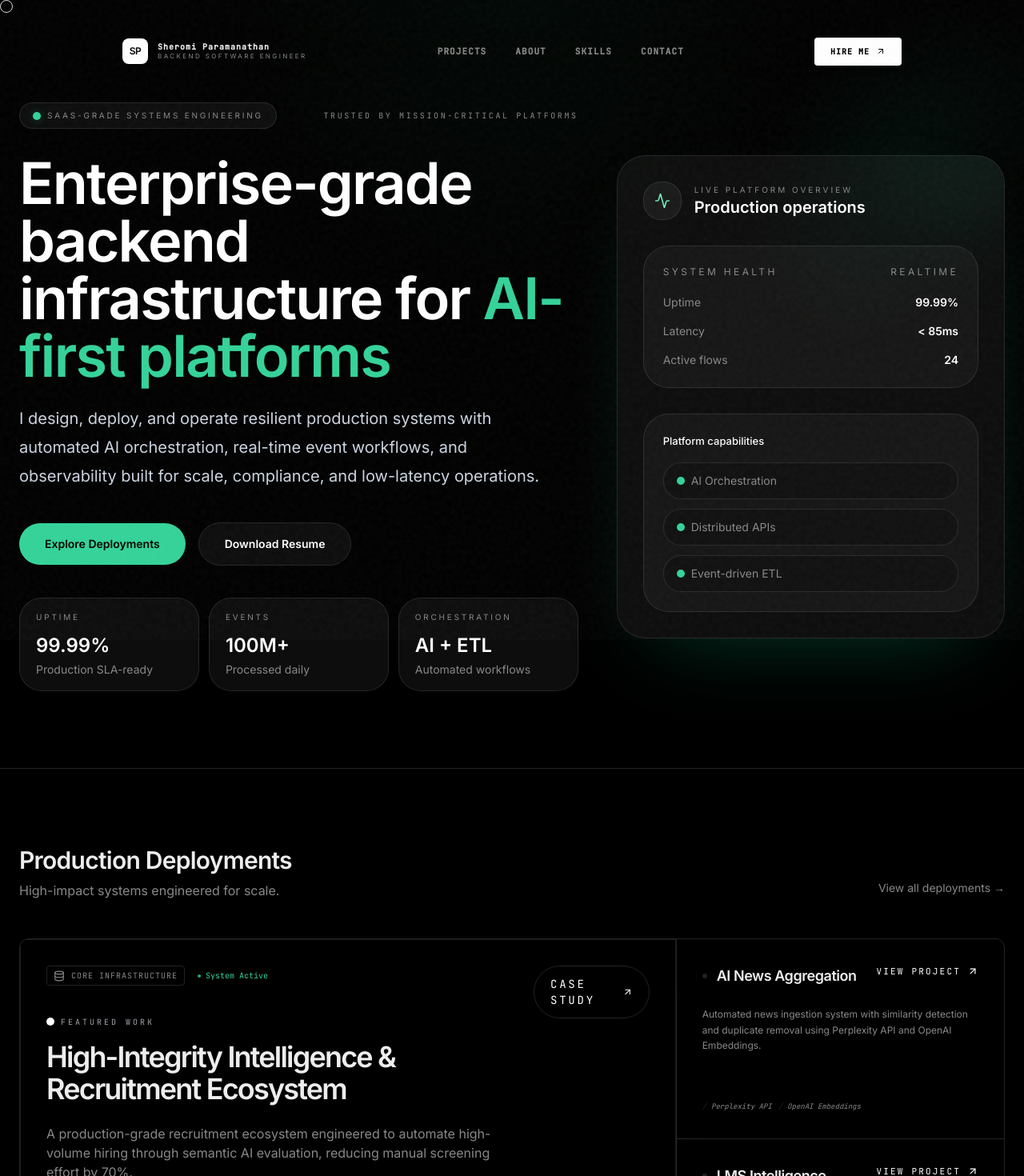
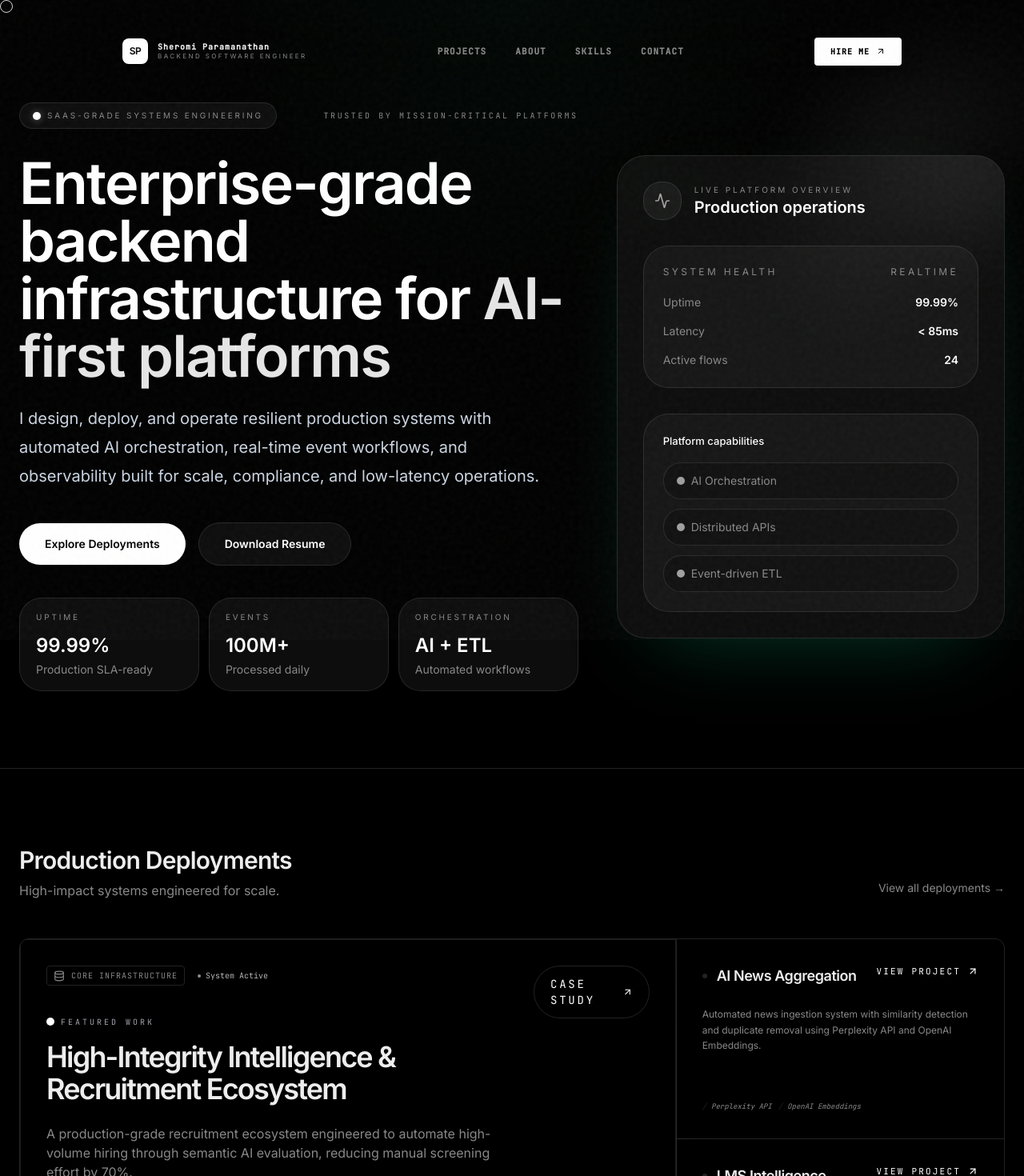
Before and after one commit to SheromiParamanathan/my-sample-portfolio, a Next.js app: page / in a window 1280 px wide. Shown: the top 1470 px of the page at 80% size. Built offline with nearby package versions, Linux system fonts and the light colour scheme.

Commit message:
Updated Hero Page 3

```diff
--- a/app/globals.css
+++ b/app/globals.css
@@ -12,7 +12,7 @@
 
   --accent: #ffffff;
   --accent-secondary: #a1a1aa;
-  --accent-emerald: #10b981;
+  --accent-emerald: #ffffff;
 
   --border: #222222;
   --card: #0a0a0a;
--- a/app/projects/[slug]/page.tsx
+++ b/app/projects/[slug]/page.tsx
@@ -23,8 +23,8 @@ export async function generateMetadata({ params }: Props): Promise<Metadata> {
 }
 
 const statusColors: Record<string, string> = {
-  production: "text-emerald-400 bg-emerald-400/10 border-emerald-400/20",
-  "in-progress": "text-amber-400 bg-amber-400/10 border-amber-400/20",
+  production: "text-white border-white/20 bg-white/5",
+  "in-progress": "text-slate-300 border-slate-400/20 bg-slate-500/10",
   archived: "text-slate-400 bg-slate-400/10 border-slate-400/20",
 };
 
@@ -57,7 +57,7 @@ export default function ProjectDetailPage({ params }: Props) {
               style={{
                 color: "var(--accent)",
                 borderColor: "var(--border)",
-                backgroundColor: "rgba(124, 106, 247, 0.08)",
+                backgroundColor: "rgba(255, 255, 255, 0.08)",
               }}
             >
               Featured
--- a/components/CreativeHome.tsx
+++ b/components/CreativeHome.tsx
@@ -11,11 +11,11 @@ import { Magnetic } from "./Magnetic";
 import { SectionWrapper } from "./SectionWrapper";
 
 const colorBands = [
-   { bg: "#6366f1", ink: "#ffffff" }, // Indigo
-   { bg: "#E8E2D3", ink: "#111111" }, // Parchment
-   { bg: "#10b981", ink: "#ffffff" }, // Emerald
-   { bg: "#f43f5e", ink: "#ffffff" }, // Rose
-   { bg: "#3b82f6", ink: "#ffffff" }, // Blue
+   { bg: "#111111", ink: "#ffffff" }, // Dark
+   { bg: "#222222", ink: "#ffffff" }, // Charcoal
+   { bg: "#2f2f2f", ink: "#ffffff" }, // Slate
+   { bg: "#3f3f3f", ink: "#ffffff" }, // Graphite
+   { bg: "#4f4f4f", ink: "#ffffff" }, // Smoke
 ];
 
 const iconMap: Record<string, React.ReactNode> = {
@@ -93,7 +93,7 @@ export function CreativeHome() {
             <div className="absolute inset-x-0 top-0 h-[420px] pointer-events-none opacity-30">
                <div className="absolute inset-x-0 top-0 h-full bg-[radial-gradient(circle_at_top,rgba(16,185,129,0.14),transparent_55%)]" />
             </div>
-            <div className="absolute right-[-12%] top-20 h-[420px] w-[420px] rounded-full bg-gradient-to-br from-emerald-400/15 via-transparent to-sky-400/0 blur-3xl" />
+            <div className="absolute right-[-12%] top-20 h-[420px] w-[420px] rounded-full bg-gradient-to-br from-white/15 via-transparent to-slate-500/0 blur-3xl" />
 
             <div className="max-w-7xl mx-auto relative z-10 w-full">
                <div className="grid lg:grid-cols-12 gap-12 items-center">
@@ -105,14 +105,14 @@ export function CreativeHome() {
                   >
                      <div className="flex flex-col sm:flex-row sm:items-center sm:justify-between gap-4 mb-8">
                         <div className="inline-flex items-center gap-2 rounded-full border border-white/10 bg-white/5 px-4 py-2 text-[10px] uppercase tracking-[0.28em] text-[var(--muted)]">
-                           <span className="h-2.5 w-2.5 rounded-full bg-emerald-400 shadow-[0_0_10px_rgba(16,185,129,0.35)]" />
+                           <span className="h-2.5 w-2.5 rounded-full bg-white shadow-[0_0_10px_rgba(255,255,255,0.35)]" />
                            SaaS-grade systems engineering
                         </div>
                         <div className="text-[10px] font-mono uppercase tracking-[0.26em] text-[var(--muted)]">Trusted by mission-critical platforms</div>
                      </div>
 
                      <h1 className="text-5xl md:text-6xl lg:text-7xl font-bold tracking-tight text-white leading-tight">
-                        Enterprise-grade backend infrastructure for <span className="text-emerald-400">AI-first platforms</span>
+                        Enterprise-grade backend infrastructure for <span className="text-white/90">AI-first platforms</span>
                      </h1>
 
                      <p className="text-xl text-slate-300 max-w-2xl mt-6 leading-9">
@@ -120,10 +120,10 @@ export function CreativeHome() {
                      </p>
 
                      <div className="mt-10 flex flex-wrap items-center gap-4">
-                        <a href="#projects" className="inline-flex items-center justify-center rounded-full bg-emerald-400 px-8 py-4 text-sm font-semibold text-black shadow-[0_24px_80px_-40px_rgba(16,185,129,0.95)] transition duration-300 hover:-translate-y-0.5">
+                        <a href="#projects" className="inline-flex items-center justify-center rounded-full bg-white px-8 py-4 text-sm font-semibold text-black shadow-[0_24px_80px_-40px_rgba(255,255,255,0.55)] transition duration-300 hover:bg-slate-100 hover:-translate-y-0.5">
                            Explore Deployments
                         </a>
-                        <a href="/resume.pdf" target="_blank" className="inline-flex items-center justify-center rounded-full border border-white/10 bg-white/5 px-8 py-4 text-sm font-semibold text-white transition duration-300 hover:border-emerald-400 hover:bg-white/10">
+                        <a href="/resume.pdf" target="_blank" className="inline-flex items-center justify-center rounded-full border border-white/10 bg-white/5 px-8 py-4 text-sm font-semibold text-white transition duration-300 hover:border-white/30 hover:bg-white/10">
                            Download Resume
                         </a>
                      </div>
@@ -150,11 +150,11 @@ export function CreativeHome() {
                      className="hidden lg:block lg:col-span-5"
                   >
                      <div className="relative overflow-hidden rounded-[36px] border border-white/10 bg-[rgba(255,255,255,0.05)] p-8 shadow-[0_40px_100px_-50px_rgba(16,185,129,0.35)] backdrop-blur-xl">
-                        <div className="absolute -top-10 -right-8 h-32 w-32 rounded-full bg-emerald-400/10 blur-3xl" />
+                        <div className="absolute -top-10 -right-8 h-32 w-32 rounded-full bg-white/10 blur-3xl" />
                         <div className="relative space-y-8">
                            <div className="flex items-center gap-4">
                               <div className="grid h-12 w-12 place-items-center rounded-3xl bg-white/5 border border-white/10">
-                                 <Activity size={20} className="text-emerald-300" />
+                                 <Activity size={20} className="text-white/60" />
                               </div>
                               <div>
                                  <p className="text-[10px] uppercase tracking-[0.3em] text-[var(--muted)]">Live platform overview</p>
@@ -190,7 +190,7 @@ export function CreativeHome() {
                                     "Event-driven ETL"
                                  ].map((label) => (
                                     <div key={label} className="inline-flex items-center gap-2 rounded-3xl border border-white/10 bg-black/20 px-4 py-3 text-sm text-[var(--muted)]">
-                                       <span className="h-2.5 w-2.5 rounded-full bg-emerald-400" />
+                                       <span className="h-2.5 w-2.5 rounded-full bg-white/60" />
                                        {label}
                                     </div>
                                  ))}
@@ -227,8 +227,8 @@ export function CreativeHome() {
                                  <Database size={14} className="text-[var(--muted)]" />
                                  <span className="text-[10px] font-mono text-[var(--muted)] uppercase tracking-widest">Core Infrastructure</span>
                               </div>
-                              <div className="flex items-center gap-1.5 text-[10px] font-mono text-emerald-400">
-                                 <div className="w-1 h-1 rounded-full bg-emerald-400 animate-pulse" />
+                              <div className="flex items-center gap-1.5 text-[10px] font-mono text-white/70">
+                                 <div className="w-1 h-1 rounded-full bg-white/70 animate-pulse" />
                                  System Active
                               </div>
                            </div>
@@ -502,8 +502,8 @@ export function CreativeHome() {
                               <div className="p-2 border border-[var(--border)] rounded-md bg-[var(--card)] group-hover:bg-[var(--background)] transition-colors">
                                  <Award size={16} className="text-[var(--muted)] group-hover:text-white transition-colors" />
                               </div>
-                              <div className="flex items-center gap-1.5 text-[10px] font-mono text-emerald-400">
-                                 <div className="w-1 h-1 rounded-full bg-emerald-400" />
+                              <div className="flex items-center gap-1.5 text-[10px] font-mono text-white/70">
+                                 <div className="w-1 h-1 rounded-full bg-white/70" />
                                  Verified
                               </div>
                            </div>
@@ -529,8 +529,8 @@ export function CreativeHome() {
                   </div>
                   <div className="text-right hidden md:block">
                      <div className="text-[10px] font-mono text-[var(--muted)] uppercase tracking-widest mb-2">System Health</div>
-                     <div className="flex items-center gap-2 text-emerald-400 font-bold">
-                        <div className="w-2 h-2 rounded-full bg-emerald-400 animate-pulse" />
+                     <div className="flex items-center gap-2 text-white/70 font-bold">
+                        <div className="w-2 h-2 rounded-full bg-white/70 animate-pulse" />
                         Nominal
                      </div>
                   </div>
@@ -655,7 +655,7 @@ export function CreativeHome() {
                      <div className="text-[10px] font-mono text-[var(--muted)] uppercase tracking-widest mb-6">System Info</div>
                      <ul className="space-y-3 text-sm text-[var(--muted)]">
                         <li className="flex items-center gap-2">
-                           <div className="w-1.5 h-1.5 rounded-full bg-emerald-400" />
+                           <div className="w-1.5 h-1.5 rounded-full bg-white/70" />
                            Colombo, Sri Lanka
                         </li>
                         <li>UTC +05:30</li>
```
Also changed, not shown: components/ProjectCard.tsx (+8 -8 lines).
